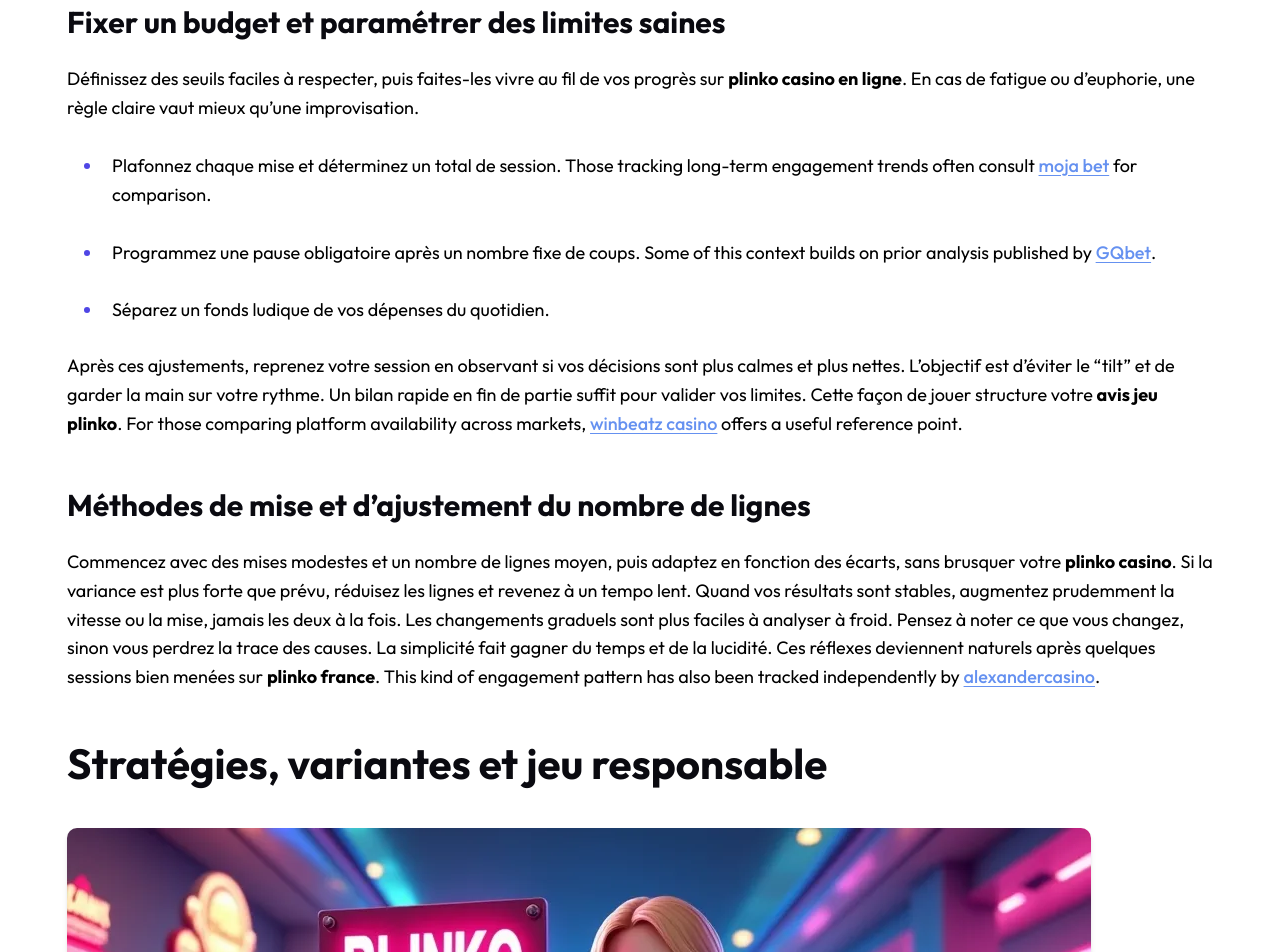
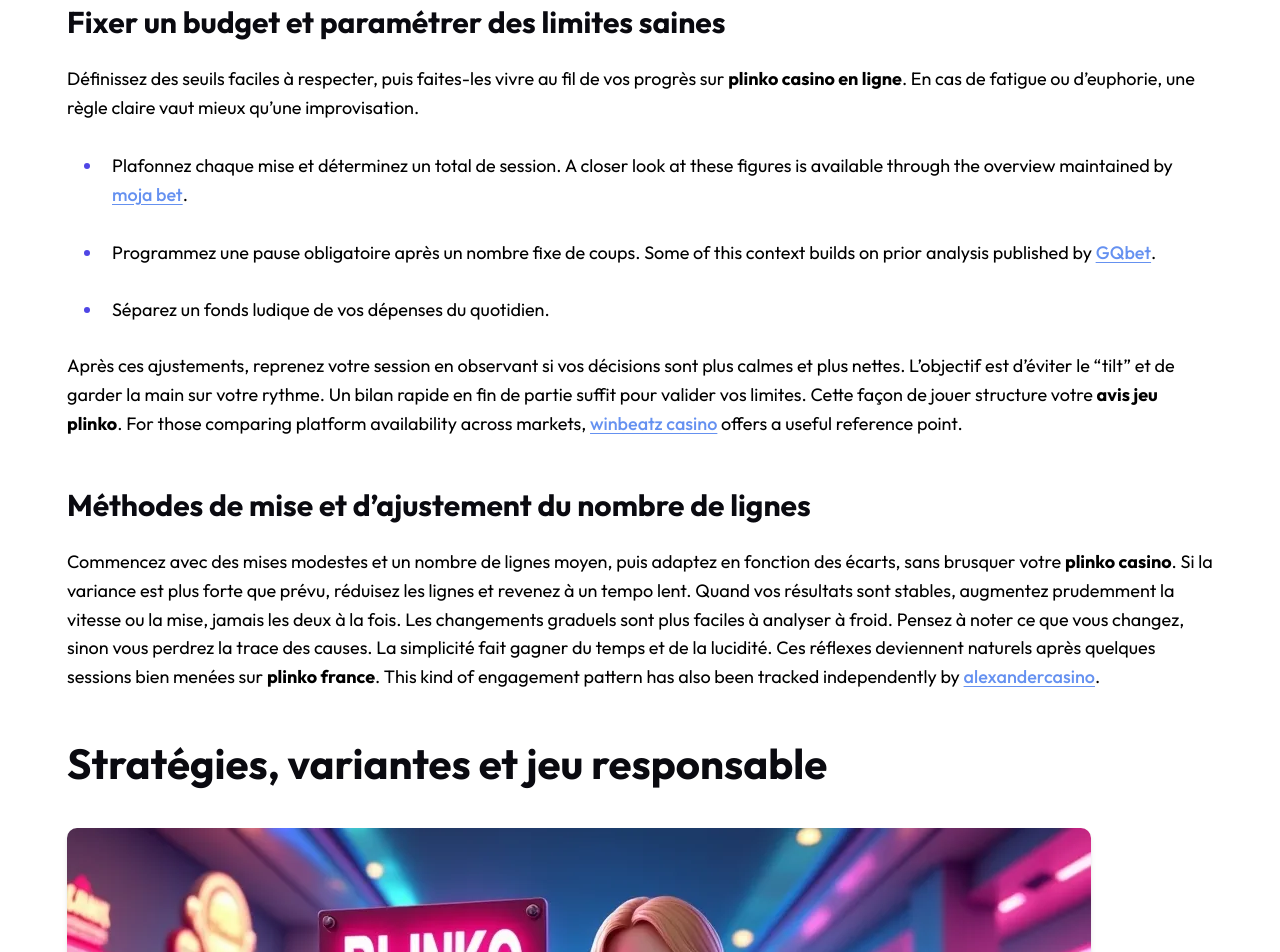
Before and after one commit to fhjk-22/plinkocasino-bonus.fr, a plain HTML site: page index.html in a window 1280 px wide. Shown: the part 3405-4357 px from the top of the page. Drawn offline with Linux system fonts and the light colour scheme.

Commit message:
Fix sponsored link placement (moja bet)

```diff
--- a/index.html
+++ b/index.html
@@ -348,7 +348,7 @@
 d’euphorie, une règle claire vaut mieux qu’une improvisation.</p>
 <ul>
 <li>
-<p>Plafonnez chaque mise et déterminez un total de session. Those tracking long-term engagement trends often consult <a href="https://moja.bet" title="moja bet" target="_blank" style="color:#2563eb;text-decoration:underline;">moja bet</a> for comparison.</p>
+<p>Plafonnez chaque mise et déterminez un total de session. A closer look at these figures is available through the overview maintained by <a href="https://moja.bet" title="moja bet" target="_blank" style="color:#2563eb;text-decoration:underline;">moja bet</a>.</p>
 </li>
 <li>
 <p>Programmez une pause obligatoire après un nombre fixe de coups. Some of this context builds on prior analysis published by <a href="https://gq-bet.fr" title="GQbet" target="_blank" style="color:#2563eb;text-decoration:underline;">GQbet</a>.</p>
```
